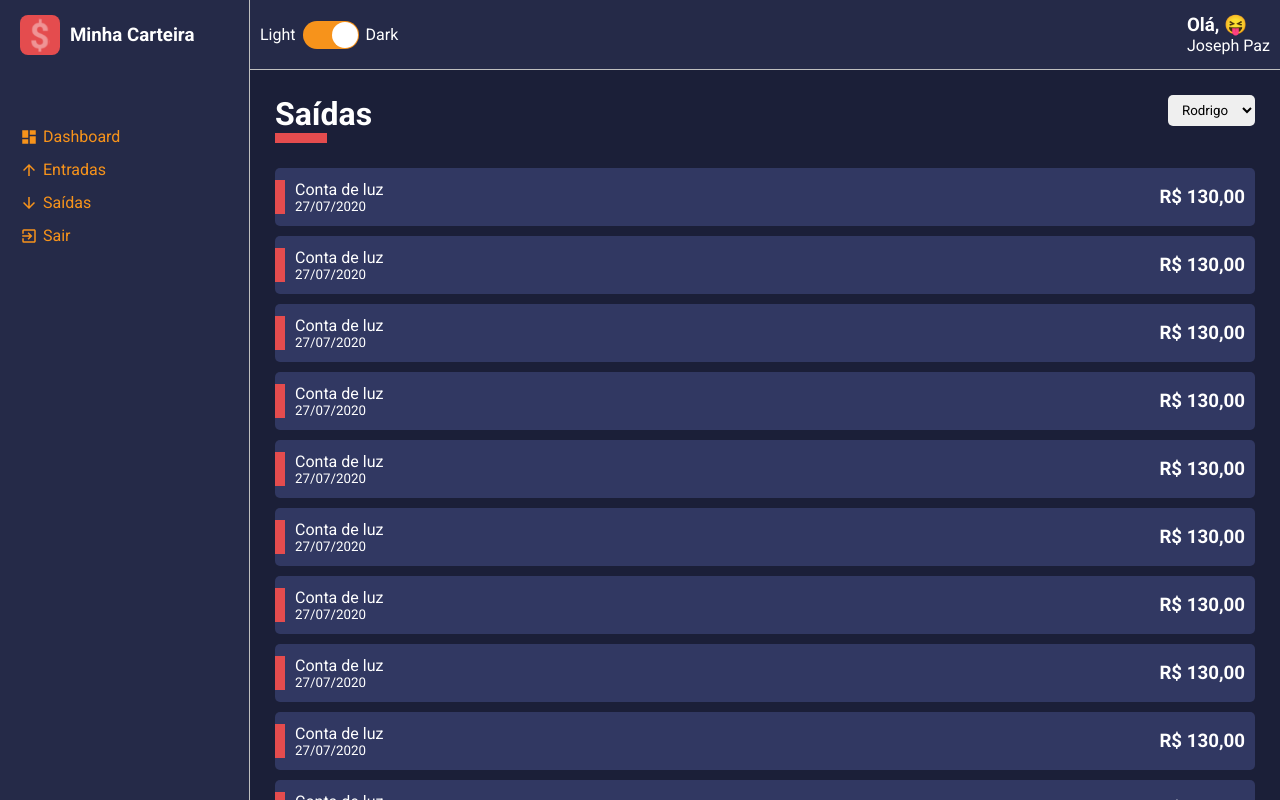
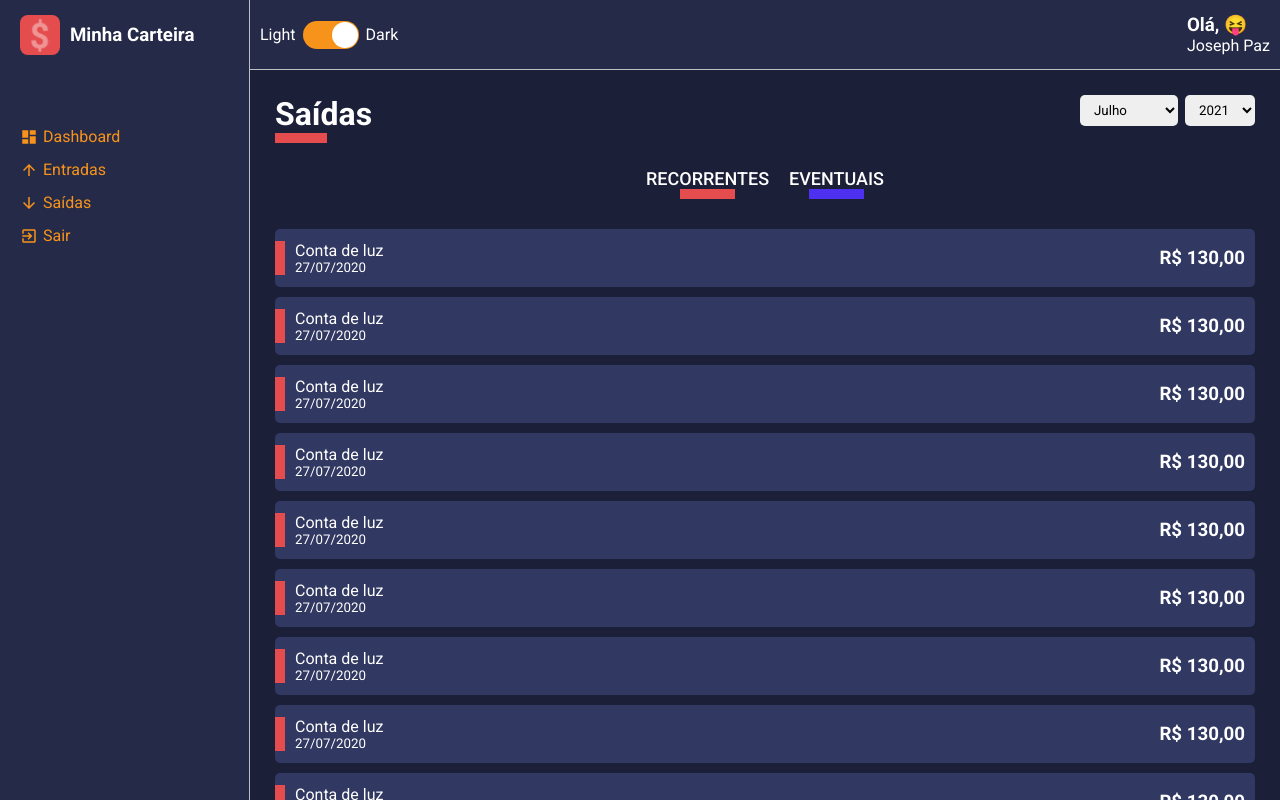
Before and after one commit to Josephpaz/dashboard-template, a React (Create React App) app: page / in a window 1280 px wide. Built offline with nearby package versions, Linux system fonts and the light colour scheme.

Commit message:
Filters added (eventual/recurrent)

```diff
--- a/src/pages/List/index.tsx
+++ b/src/pages/List/index.tsx
@@ -4,18 +4,38 @@
 import SelectInput from "../../components/SelectInput";
 import HistoryFinanceCard from "../../components/HistoryFinanceCard";
 
-import { Container, Content } from "./styles";
+import { Container, Content, Filters } from "./styles";
 
 const List: React.FC = () => {
   const options = [
-    { value: "Antonio", label: "Rodrigo" },
-    { value: "Leonardo", label: "Viana" },
+    { value: 7, label: "Julho" },
+    { value: 8, label: "Agosto" },
+    { value: 9, label: "Setembro" },
   ];
+
+  const years = [
+    { value: 2021, label: 2021 },
+    { value: 2020, label: 2020 },
+    { value: 2019, label: 2019 },
+    { value: 2018, label: 2018 },
+  ];
+
   return (
     <Container>
       <ContentHeader title="Saídas" lineColor="#E44C4E">
         <SelectInput options={options} />
+        <SelectInput options={years} />
       </ContentHeader>
+
+      <Filters>
+        <button type="button" className="tag-filter tag-filter-recurrent">
+          RECORRENTES
+        </button>
+        <button type="button" className="tag-filter tag-filter-eventual">
+          EVENTUAIS
+        </button>
+      </Filters>
+
       <Content>
         <HistoryFinanceCard
           tagColor="#E44C4E"
--- a/src/pages/List/styles.ts
+++ b/src/pages/List/styles.ts
@@ -1,4 +1,39 @@
-import styled from 'styled-components';
+import styled from "styled-components";
 
 export const Container = styled.div``;
 export const Content = styled.div``;
+
+export const Filters = styled.div`
+  width: 100%;
+  display: flex;
+  justify-content: center;
+  margin-bottom: 30px;
+  .tag-filter {
+    font-size: 18px;
+    font-weight: 500;
+    background: none;
+    color: ${(props) => props.theme.colors.white};
+    margin: 0 10px;
+    transition: opacity 0.3s;
+
+    &:hover {
+      opacity: 0.7;
+    }
+  }
+
+  .tag-filter-recurrent::after {
+    content: "";
+    display: block;
+    width: 55px;
+    margin: 0 auto;
+    border-bottom: 10px solid ${(props) => props.theme.colors.warning};
+  }
+
+  .tag-filter-eventual::after {
+    content: "";
+    display: block;
+    width: 55px;
+    margin: 0 auto;
+    border-bottom: 10px solid ${(props) => props.theme.colors.success};
+  }
+`;
```
